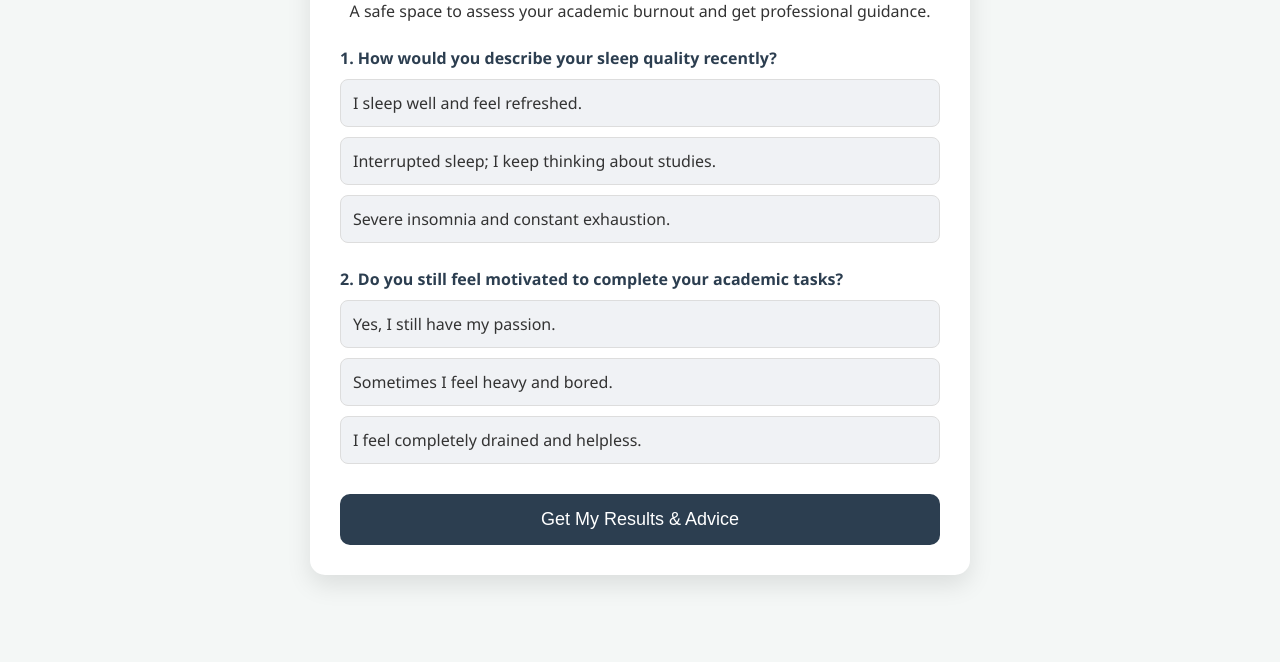
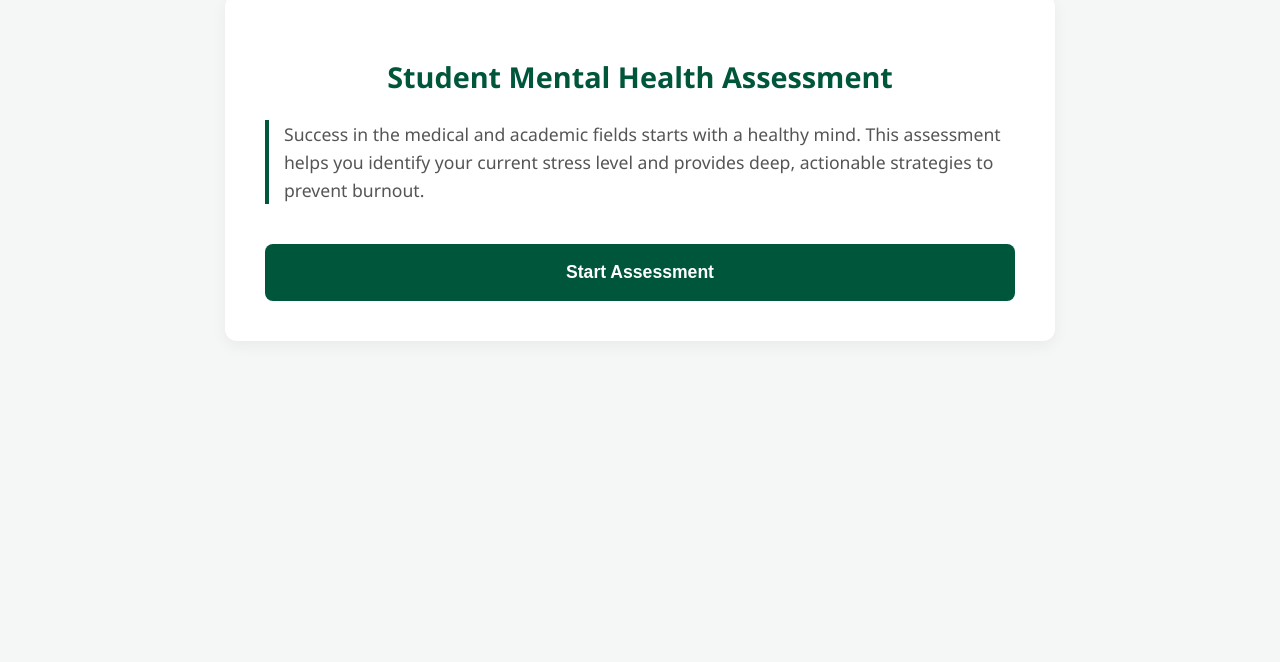
Before and after one commit to jrahaml9-cpu/Test-mental, a plain HTML site: page index.html in a window 1280 px wide. Shown: the part 138-800 px from the top of the page. Drawn offline with Linux system fonts and the light colour scheme.

Commit message:
Update index.html

```diff
--- a/index.html
+++ b/index.html
@@ -3,89 +3,106 @@
 <head>
     <meta charset="UTF-8">
     <meta name="viewport" content="width=device-width, initial-scale=1.0">
-    <title>Student Wellness Check | MindCheck</title>
+    <title>Academic Wellness | UOHB</title>
     <style>
-        :root { --primary: #2c3e50; --accent: #3498db; --bg: #f4f7f6; --white: #ffffff; }
-        body { font-family: 'Segoe UI', Tahoma, Geneva, Verdana, sans-serif; background-color: var(--bg); padding: 20px; text-align: center; color: #333; }
-        .container { max-width: 600px; margin: 0 auto; background: var(--white); padding: 30px; border-radius: 15px; box-shadow: 0 10px 25px rgba(0,0,0,0.1); }
-        h1 { color: var(--primary); margin-bottom: 10px; }
-        .question { margin-top: 25px; text-align: left; font-weight: bold; color: var(--primary); }
-        .options { display: flex; flex-direction: column; gap: 10px; margin-top: 10px; }
-        .btn-check { display: none; }
-        .btn-label { background: #f0f2f5; padding: 12px; border-radius: 8px; cursor: pointer; transition: 0.3s; text-align: left; border: 1px solid #ddd; }
-        .btn-check:checked + .btn-label { background: var(--accent); color: white; border-color: var(--accent); }
-        #result-section { display: none; margin-top: 30px; padding: 25px; border-radius: 12px; animation: fadeIn 0.6s; }
-        .advice-card { background: rgba(255,255,255,0.9); border-left: 5px solid; padding: 15px; margin-top: 15px; text-align: left; line-height: 1.6; }
-        button#submit-btn { background: var(--primary); color: white; border: none; padding: 15px; width: 100%; border-radius: 10px; cursor: pointer; font-size: 18px; margin-top: 30px; transition: 0.3s; }
-        button#submit-btn:hover { background: #1a252f; }
-        @keyframes fadeIn { from { opacity: 0; transform: translateY(10px); } to { opacity: 1; transform: translateY(0); } }
+        body { font-family: 'Segoe UI', Tahoma, Geneva, Verdana, sans-serif; background-color: #f4f7f6; color: #333; margin: 0; padding: 0; line-height: 1.6; }
+        .header-bar { background-color: #ffffff; padding: 15px 30px; text-align: center; border-bottom: 3px solid #00563b; display: flex; align-items: center; justify-content: space-between; }
+        .uohb-logo { max-height: 70px; width: auto; }
+        .container { max-width: 750px; margin: 30px auto; background: #ffffff; padding: 40px; border-radius: 12px; box-shadow: 0 5px 15px rgba(0,0,0,0.05); }
+        h1 { color: #00563b; font-size: 1.8rem; text-align: center; }
+        .intro-text { font-size: 1.1rem; color: #555; text-align: left; margin-bottom: 30px; border-left: 4px solid #00563b; padding-left: 15px; }
+        .assessment-section { display: none; }
+        .question { font-weight: bold; margin-bottom: 15px; display: block; text-align: left; color: #2c3e50; font-size: 1.1rem; }
+        .option-item { display: block; background: #f8f9fa; margin-bottom: 12px; padding: 15px; border-radius: 8px; cursor: pointer; text-align: left; border: 1px solid #eee; transition: 0.3s; }
+        .option-item:hover { background: #eef2f1; border-color: #00563b; }
+        input[type="radio"] { margin-right: 10px; }
+        .main-btn { background-color: #00563b; color: white; border: none; padding: 18px; border-radius: 8px; font-size: 1.1rem; cursor: pointer; width: 100%; font-weight: bold; margin-top: 10px; }
+        #result-card { display: none; text-align: left; animation: fadeIn 0.8s; }
+        .advice-box { background: #fff; border: 1px solid #ddd; padding: 20px; border-radius: 10px; margin-top: 15px; }
+        .advice-item { margin-bottom: 15px; padding-left: 25px; position: relative; }
+        .advice-item::before { content: '→'; position: absolute; left: 0; color: #00563b; font-weight: bold; }
+        @keyframes fadeIn { from { opacity: 0; } to { opacity: 1; } }
     </style>
 </head>
 <body>
 
+<div class="header-bar">
+    <img src="https://i.ibb.co/L5m9N9Z/UOHB-Logo.png" alt="UOHB Logo" class="uohb-logo">
+    <h2 style="color: #00563b; margin: 0;">MindCheck</h2>
+    <div style="width: 70px;"></div>
+</div>
+
 <div class="container">
-    <h1>🌱 Student MindCheck</h1>
-    <p>A safe space to assess your academic burnout and get professional guidance.</p>
+    <div id="welcome-page">
+        <h1>Student Mental Health Assessment</h1>
+        <p class="intro-text">
+            Success in the medical and academic fields starts with a healthy mind. This assessment helps you identify your current stress level and provides deep, actionable strategies to prevent burnout.
+        </p>
+        <button class="main-btn" onclick="showQuiz()">Start Assessment</button>
+    </div>
 
-    <div id="quiz">
-        <div class="question">1. How would you describe your sleep quality recently?</div>
+    <div id="quiz-page" class="assessment-section">
+        <div class="question">1. How often do you feel emotionally exhausted after a day of studying?</div>
         <div class="options">
-            <input type="radio" name="q1" value="0" id="q1a" class="btn-check"><label for="q1a" class="btn-label">I sleep well and feel refreshed.</label>
-            <input type="radio" name="q1" value="1" id="q1b" class="btn-check"><label for="q1b" class="btn-label">Interrupted sleep; I keep thinking about studies.</label>
-            <input type="radio" name="q1" value="2" id="q1c" class="btn-check"><label for="q1c" class="btn-label">Severe insomnia and constant exhaustion.</label>
+            <label class="option-item"><input type="radio" name="q1" value="0"> Rarely</label>
+            <label class="option-item"><input type="radio" name="q1" value="1"> Sometimes</label>
+            <label class="option-item"><input type="radio" name="q1" value="2"> Almost daily</label>
         </div>
 
-        <div class="question">2. Do you still feel motivated to complete your academic tasks?</div>
+        <div class="question">2. Do you feel that your academic performance is being affected by your mood?</div>
         <div class="options">
-            <input type="radio" name="q2" value="0" id="q2a" class="btn-check"><label for="q2a" class="btn-label">Yes, I still have my passion.</label>
-            <input type="radio" name="q2" value="1" id="q2b" class="btn-check"><label for="q2b" class="btn-label">Sometimes I feel heavy and bored.</label>
-            <input type="radio" name="q2" value="2" id="q2c" class="btn-check"><label for="q2c" class="btn-label">I feel completely drained and helpless.</label>
+            <label class="option-item"><input type="radio" name="q2" value="0"> Not at all</label>
+            <label class="option-item"><input type="radio" name="q2" value="1"> Occasionally</label>
+            <label class="option-item"><input type="radio" name="q2" value="2"> Strongly</label>
         </div>
-
-        <button id="submit-btn" onclick="calculateResult()">Get My Results & Advice</button>
+        <button class="main-btn" onclick="showResult()">View Deep Solutions</button>
     </div>
 
-    <div id="result-section">
-        <h2 id="status-title"></h2>
-        <div id="advice-content" class="advice-card"></div>
-        <button onclick="location.reload()" style="background:none; color:gray; border:none; cursor:pointer; margin-top:20px; text-decoration:underline;">Retake Test ↻</button>
+    <div id="result-card">
+        <h2 id="res-title" style="text-align: center;"></h2>
+        <div class="advice-box" id="res-advice"></div>
+        <button onclick="location.reload()" style="background:none; border:none; color:#00563b; cursor:pointer; text-decoration:underline; width:100%; margin-top:20px;">Retake Test</button>
     </div>
 </div>
 
 <script>
-    function calculateResult() {
-        let score = 0;
+    function showQuiz() {
+        document.getElementById('welcome-page').style.display = 'none';
+        document.getElementById('quiz-page').style.display = 'block';
+    }
+
+    function showResult() {
         const q1 = document.querySelector('input[name="q1"]:checked');
         const q2 = document.querySelector('input[name="q2"]:checked');
+        if(!q1 || !q2) { alert("Please answer all questions"); return; }
 
-        if(!q1 || !q2) { alert("Please answer all questions first!"); return; }
-
-        score = parseInt(q1.value) + parseInt(q2.value);
-
-        document.getElementById('quiz').style.display = 'none';
-        const resSection = document.getElementById('result-section');
-        const title = document.getElementById('status-title');
-        const advice = document.getElementById('advice-content');
-        resSection.style.display = 'block';
+        let score = parseInt(q1.value) + parseInt(q2.value);
+        document.getElementById('quiz-page').style.display = 'none';
+        const resCard = document.getElementById('result-card');
+        const adviceBox = document.getElementById('res-advice');
+        resCard.style.display = 'block';
 
         if(score <= 1) {
-            resSection.style.backgroundColor = "#d4edda";
-            title.innerText = "😊 Stable Status";
-            title.style.color = "#155724";
-            advice.innerHTML = "<b>Guidance:</b> You are doing great! Keep maintaining your work-life balance. Remember, prevention is better than cure—keep up with your hobbies.";
-            advice.style.borderColor = "#28a745";
+            document.getElementById('res-title').innerText = "😊 Green Zone: Optimal Balance";
+            adviceBox.innerHTML = `
+                <div class="advice-item"><b>Micro-breaks:</b> Use the 50/10 rule (50 min study, 10 min total rest) to keep your brain chemicals balanced.</div>
+                <div class="advice-item"><b>Social Buffer:</b> Maintain at least one non-academic hobby per week to prevent "Identity Shrinkage".</div>
+            `;
         } else if(score <= 3) {
-            resSection.style.backgroundColor = "#fff3cd";
-            title.innerText = "😐 Moderate Fatigue";
-            title.style.color = "#856404";
-            advice.innerHTML = "<b>Guidance:</b> Your mind is sending warning signals. You are experiencing accumulated stress. Try 'Digital Detox' for 2 hours daily and prioritize your tasks to reduce mental clutter.";
-            advice.style.borderColor = "#ffc107";
+            document.getElementById('res-title').innerText = "😐 Orange Zone: Early Burnout Signs";
+            adviceBox.innerHTML = `
+                <div class="advice-item"><b>The Brain Dump:</b> Write down everything stressing you before bed. Moving thoughts to paper signals the brain it can stop "looping" them.</div>
+                <div class="advice-item"><b>Digital Boundaries:</b> Stop all academic notifications 2 hours before sleep to lower your evening Cortisol levels.</div>
+                <div class="advice-item"><b>Prioritize Tasks:</b> Use the Eisenhower Matrix to separate urgent tasks from those that can wait.</div>
+            `;
         } else {
-            resSection.style.backgroundColor = "#f8d7da";
-            title.innerText = "😫 High Burnout Risk";
-            title.style.color = "#721c24";
-            advice.innerHTML = "<b>Deep Advice:</b> Stop and breathe. This level requires a serious restructure of your routine. It's okay to seek support from a counselor or a trusted friend. Your mental health is the engine of your academic success—without it, the car won't move.";
-            advice.style.borderColor = "#dc3545";
+            document.getElementById('res-title').innerText = "😫 Red Zone: Critical Exhaustion";
+            adviceBox.innerHTML = `
+                <div class="advice-item"><b>Immediate Deceleration:</b> Reduce your workload to the absolute minimum for 48 hours. Your cognitive function needs a "hard reset".</div>
+                <div class="advice-item"><b>Sensory Grounding:</b> When panic starts, use the 5-4-3-2-1 technique (Name 5 things you see, 4 you feel, 3 you hear, etc.) to stop the stress response.</div>
+                <div class="advice-item"><b>Professional Consult:</b> High burnout mimics clinical depression. Consider speaking with the University Counselor for a structured recovery plan.</div>
+                <div class="advice-item"><b>Sleep Hygiene:</b> Focus only on sleep for now. Without 7+ hours, your brain cannot process academic information correctly.</div>
+            `;
         }
     }
 </script>
```
